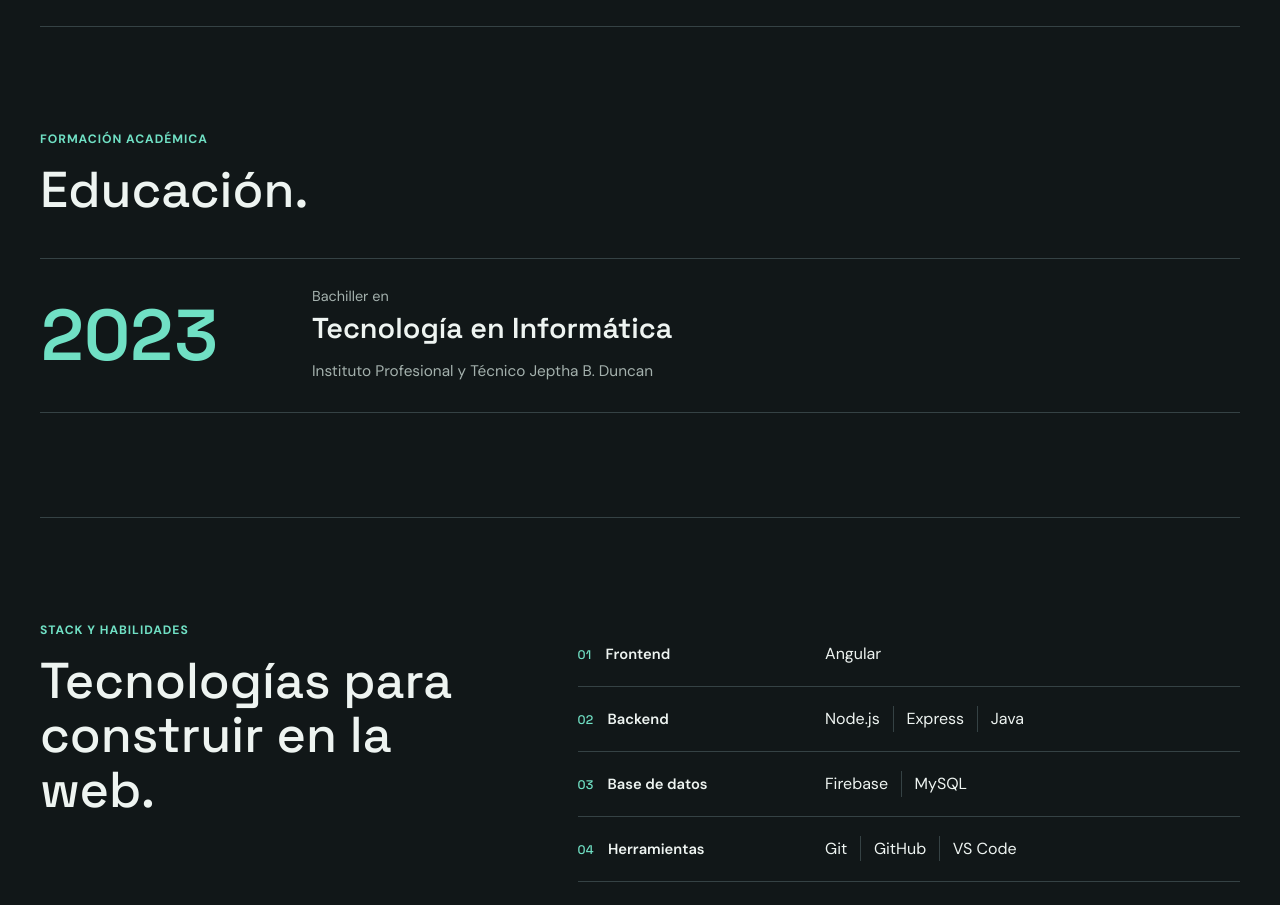
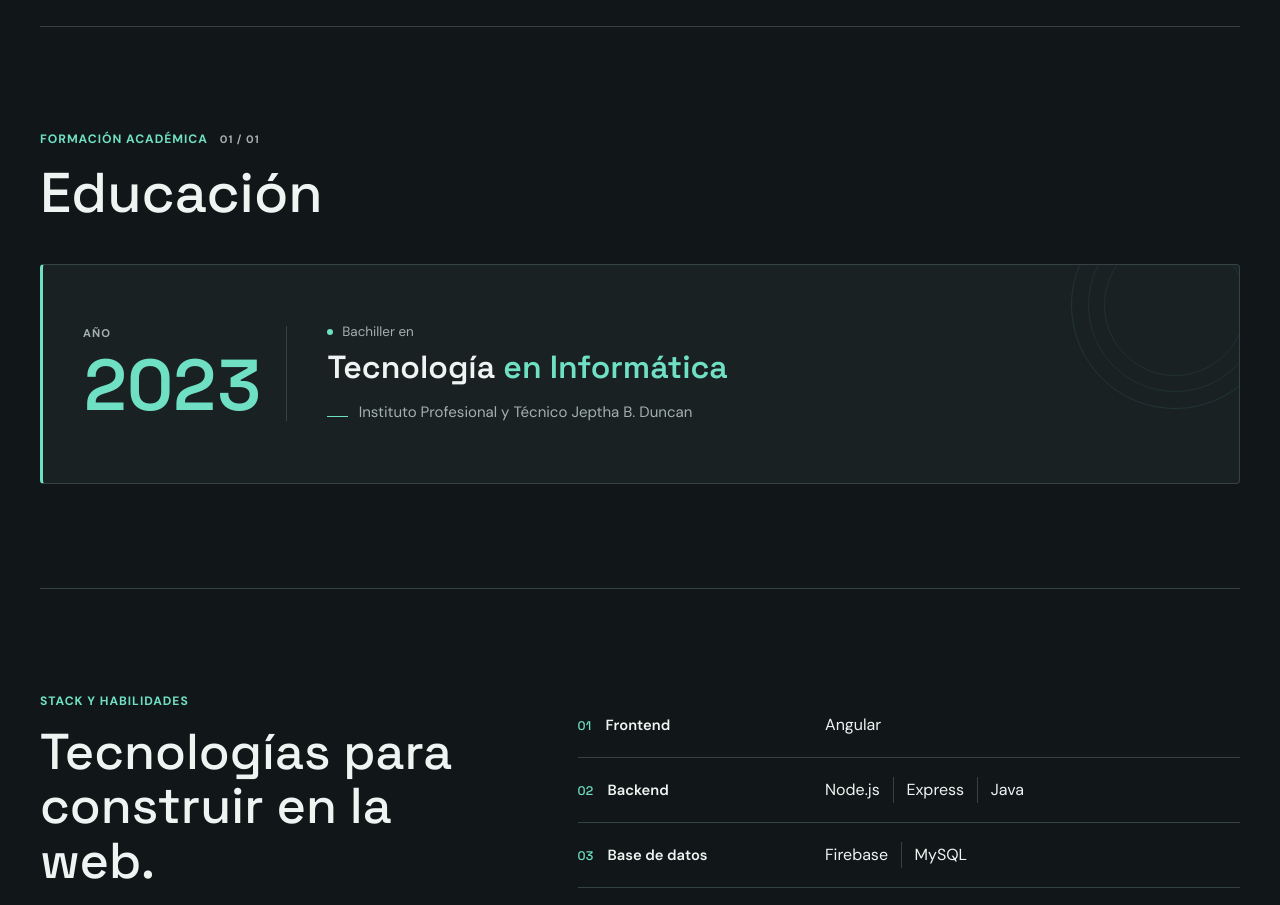
Before and after one commit to Enrialex-26/Mi-portafolio, an Angular app: page / in a window 1280 px wide. Shown: the part 1780-2685 px from the top of the page. Built offline with nearby package versions, Linux system fonts and the light colour scheme.

Commit message:
style: mejorar diseño de educación

```diff
--- a/src/app/components/education/education.css
+++ b/src/app/components/education/education.css
@@ -14,6 +14,9 @@
 }
 
 .eyebrow {
+	display: flex;
+	align-items: center;
+	gap: 0.75rem;
 	margin: 0 0 1rem;
 	color: var(--color-accent);
 	font-size: 0.76rem;
@@ -22,55 +25,173 @@
 	text-transform: uppercase;
 }
 
+.eyebrow span {
+	color: var(--color-muted);
+	font-size: 0.68rem;
+	font-variant-numeric: tabular-nums;
+}
+
 .education-heading h2 {
 	margin: 0;
 	color: var(--color-text);
 	font-family: 'Space Grotesk', sans-serif;
-	font-size: 3.15rem;
+	font-size: 3.5rem;
 	font-weight: 500;
 	line-height: 1.08;
 }
 
 .education-entry {
+	position: relative;
 	display: grid;
-	grid-template-columns: minmax(170px, 0.4fr) minmax(0, 1.6fr);
+	grid-template-columns: minmax(185px, 0.38fr) minmax(0, 1.62fr);
 	align-items: center;
 	gap: 2.5rem;
-	padding: 1.75rem 0;
-	border-top: 1px solid var(--color-line);
-	border-bottom: 1px solid var(--color-line);
+	min-height: 220px;
+	padding: 2rem 2.5rem;
+	border: 1px solid var(--color-line);
+	border-left: 3px solid var(--color-accent);
+	border-radius: 4px;
+	background: var(--color-surface);
+	overflow: hidden;
+	transition: transform 220ms ease, border-color 220ms ease, box-shadow 220ms ease;
+}
+
+.education-date {
+	position: relative;
+	z-index: 1;
+	padding-right: 1.5rem;
+	border-right: 1px solid var(--color-line);
+	transition: border-color 220ms ease;
+}
+
+.education-date p {
+	margin: 0;
+	color: var(--color-muted);
+	font-size: 0.7rem;
+	font-weight: 700;
+	letter-spacing: 0.1em;
 }
 
 .education-year {
-	margin: 0;
+	display: block;
+	margin-top: 0.55rem;
 	color: var(--color-accent);
 	font-family: 'Space Grotesk', sans-serif;
 	font-size: 4.5rem;
 	font-weight: 600;
 	line-height: 1;
 	font-variant-numeric: tabular-nums;
+	transition: transform 220ms ease, text-shadow 220ms ease;
+}
+
+.education-details {
+	position: relative;
+	z-index: 1;
 }
 
 .education-level {
-	margin: 0 0 0.35rem;
+	display: flex;
+	align-items: center;
+	gap: 0.55rem;
+	margin: 0 0 0.45rem;
 	color: var(--color-muted);
-	font-size: 0.9rem;
+	font-size: 0.84rem;
+}
+
+.education-level span {
+	width: 6px;
+	height: 6px;
+	border-radius: 50%;
+	background: var(--color-accent);
 }
 
 .education-details h3 {
 	margin: 0;
 	color: var(--color-text);
 	font-family: 'Space Grotesk', sans-serif;
-	font-size: 1.8rem;
+	font-size: 2rem;
 	font-weight: 600;
-	line-height: 1.25;
+	line-height: 1.2;
+}
+
+.education-details h3 span {
+	color: var(--color-accent);
 }
 
 .education-school {
-	margin: 0.8rem 0 0;
+	display: flex;
+	align-items: baseline;
+	gap: 0.65rem;
+	margin: 0.9rem 0 0;
 	color: var(--color-muted);
-	font-size: 0.96rem;
+	font-size: 0.94rem;
 	line-height: 1.6;
+}
+
+.education-school span {
+	flex: 0 0 1.3rem;
+	height: 1px;
+	background: var(--color-accent);
+}
+
+.education-orbit {
+	position: absolute;
+	top: -4rem;
+	right: -2.5rem;
+	width: 13rem;
+	aspect-ratio: 1;
+	border: 1px solid rgba(112, 224, 196, 0.1);
+	border-radius: 50%;
+	transition: transform 350ms ease, border-color 350ms ease;
+}
+
+.education-orbit::before,
+.education-orbit::after {
+	position: absolute;
+	inset: 1rem;
+	border: 1px solid rgba(112, 224, 196, 0.08);
+	border-radius: 50%;
+	content: '';
+}
+
+.education-orbit::after {
+	inset: 2rem;
+}
+
+.education-entry:hover {
+	transform: translateY(-3px);
+	border-color: rgba(112, 224, 196, 0.5);
+	box-shadow: 0 18px 42px rgba(0, 0, 0, 0.18);
+}
+
+.education-entry:hover .education-year {
+	transform: translateX(4px);
+	text-shadow: 0 0 22px rgba(112, 224, 196, 0.26);
+}
+
+.education-entry:hover .education-orbit {
+	transform: scale(1.08) rotate(12deg);
+	border-color: rgba(112, 224, 196, 0.22);
+}
+
+@media (max-width: 820px) {
+	.education-entry {
+		grid-template-columns: minmax(145px, 0.42fr) minmax(0, 1.58fr);
+		gap: 1.5rem;
+		padding: 1.75rem;
+	}
+
+	.education-heading h2 {
+		font-size: 3rem;
+	}
+
+	.education-year {
+		font-size: 3.8rem;
+	}
+
+	.education-details h3 {
+		font-size: 1.7rem;
+	}
 }
 
 @media (max-width: 680px) {
@@ -84,15 +205,40 @@
 
 	.education-entry {
 		grid-template-columns: minmax(0, 1fr);
-		gap: 1rem;
-		padding: 1.4rem 0;
+		gap: 1.4rem;
+		min-height: 0;
+		padding: 1.5rem;
+	}
+
+	.education-date {
+		padding: 0 0 0.85rem;
+		border-right: 0;
+		border-bottom: 1px solid var(--color-line);
 	}
 
 	.education-year {
-		font-size: 3rem;
+		font-size: 3.2rem;
 	}
 
 	.education-details h3 {
-		font-size: 1.5rem;
+		font-size: 1.55rem;
+	}
+
+	.education-school {
+		font-size: 0.88rem;
+	}
+
+	.education-orbit {
+		top: -5rem;
+		right: -5rem;
+		width: 11rem;
 	}
 }
+
+@media (prefers-reduced-motion: reduce) {
+	.education-entry,
+	.education-year,
+	.education-orbit {
+		transition: none;
+	}
+}
--- a/src/app/components/education/education.html
+++ b/src/app/components/education/education.html
@@ -1,15 +1,19 @@
 <section id="educacion" class="education-section" aria-labelledby="education-title">
 	<div class="education-heading">
-		<p class="eyebrow">Formación académica</p>
-		<h2 id="education-title">Educación.</h2>
+		<p class="eyebrow">Formación académica <span>01 / 01</span></p>
+		<h2 id="education-title">Educación</h2>
 	</div>
 
 	<article class="education-entry">
-		<p class="education-year" aria-label="Año 2023">2023</p>
+		<div class="education-date">
+			<p>AÑO</p>
+			<span class="education-year">2023</span>
+		</div>
 		<div class="education-details">
-			<p class="education-level">Bachiller en</p>
-			<h3>Tecnología en Informática</h3>
-			<p class="education-school">Instituto Profesional y Técnico Jeptha B. Duncan</p>
+			<p class="education-level"><span aria-hidden="true"></span>Bachiller en</p>
+			<h3>Tecnología <span>en Informática</span></h3>
+			<p class="education-school"><span aria-hidden="true"></span>Instituto Profesional y Técnico Jeptha B. Duncan</p>
 		</div>
+		<span class="education-orbit" aria-hidden="true"></span>
 	</article>
 </section>
```
